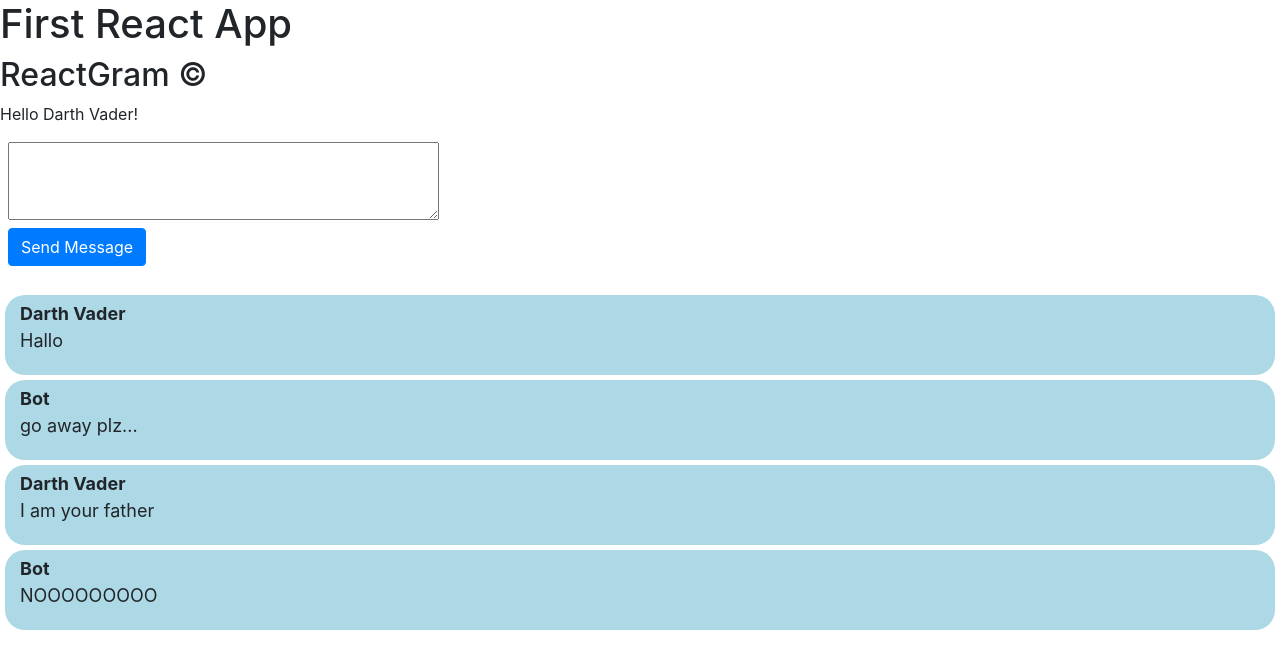
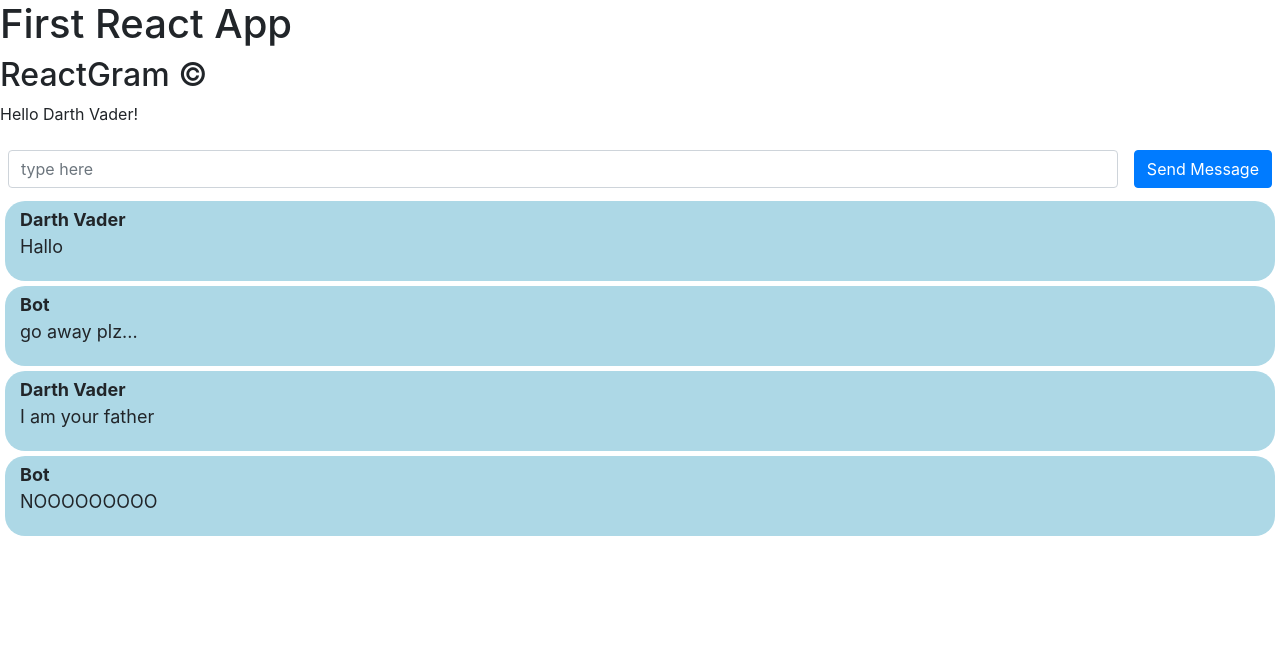
Before and after one commit to rri9/r-prof-2-22022020, a React app in the folder Students/Maxim Sozinov/: page / in a window 1280 px wide. Shown: the top 668 px of the page. Built offline with nearby package versions, Linux system fonts and the light colour scheme.

Commit message:
form edited

```diff
--- a/Students/Maxim Sozinov/package.json
+++ b/Students/Maxim Sozinov/package.json
@@ -15,6 +15,7 @@
     "jquery": "^3.4.1",
     "popper.js": "^1.16.1",
     "react": "^16.12.0",
+    "react-bootstrap": "^1.0.0-beta.16",
     "react-dom": "^16.12.0"
   },
   "devDependencies": {
--- a/Students/Maxim Sozinov/src/components/MessagesField/MessagesField.jsx
+++ b/Students/Maxim Sozinov/src/components/MessagesField/MessagesField.jsx
@@ -1,4 +1,6 @@
 import React, {Component} from 'react';
+import { Button, Form, Row } from 'react-bootstrap';
+
 // import ReactDom from 'react-dom';
 
 import Message from '../Message/Message.jsx';
@@ -68,15 +70,20 @@ export default class Messages extends Component {
             <div className="wrapper">
                 <h2>ReactGram &copy;</h2>
                 <p>Hello { usr }!</p>
-                <textarea
-                    className="d-block m-2"
-                    onChange={ this.handleChange }
-                    onKeyUp= { this.handleChange }
-                    value = { this.state.newMessage }
-                    rows="3"
-                    cols="40"
-                />
-                <button className="btn btn-primary mx-2 mb-4" onClick={ this.addNewMessage }>Send Message</button>
+
+                <Row className="flex-nowrap m-auto">
+                    <Form.Control
+                        type="text"
+                        className="m-2"
+                        placeholder="type here"
+                        onChange={ this.handleChange }
+                        onKeyUp= { this.handleChange }
+                        value = { this.state.newMessage }
+                    />
+
+                    <Button className="m-2" onClick={ this.addNewMessage }>Send&nbsp;Message</Button>
+                </Row>
+
                 { MessagesArr }
             </div>
         )
```
Also changed, not shown: 1 other file (tests, documents, lock files or other folders).
